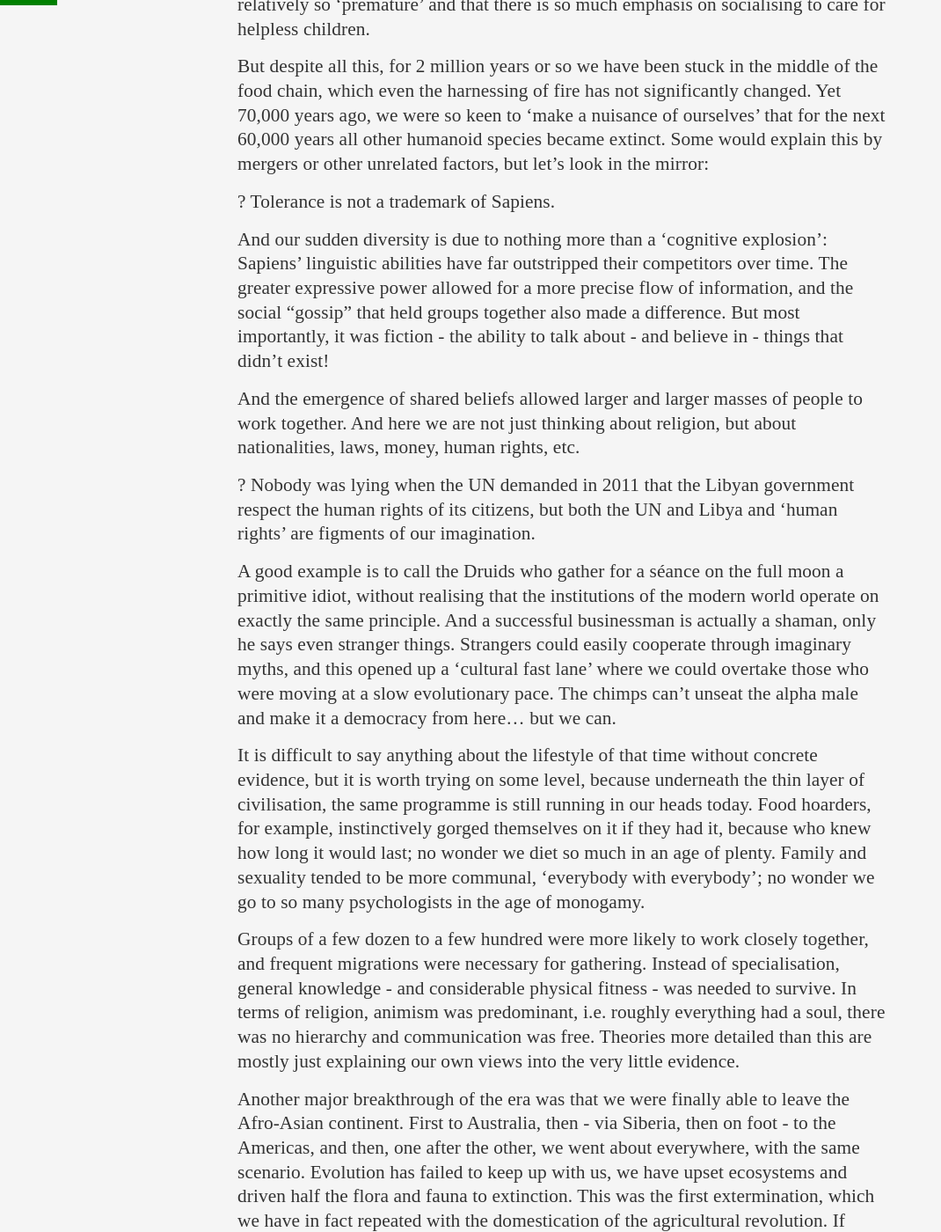
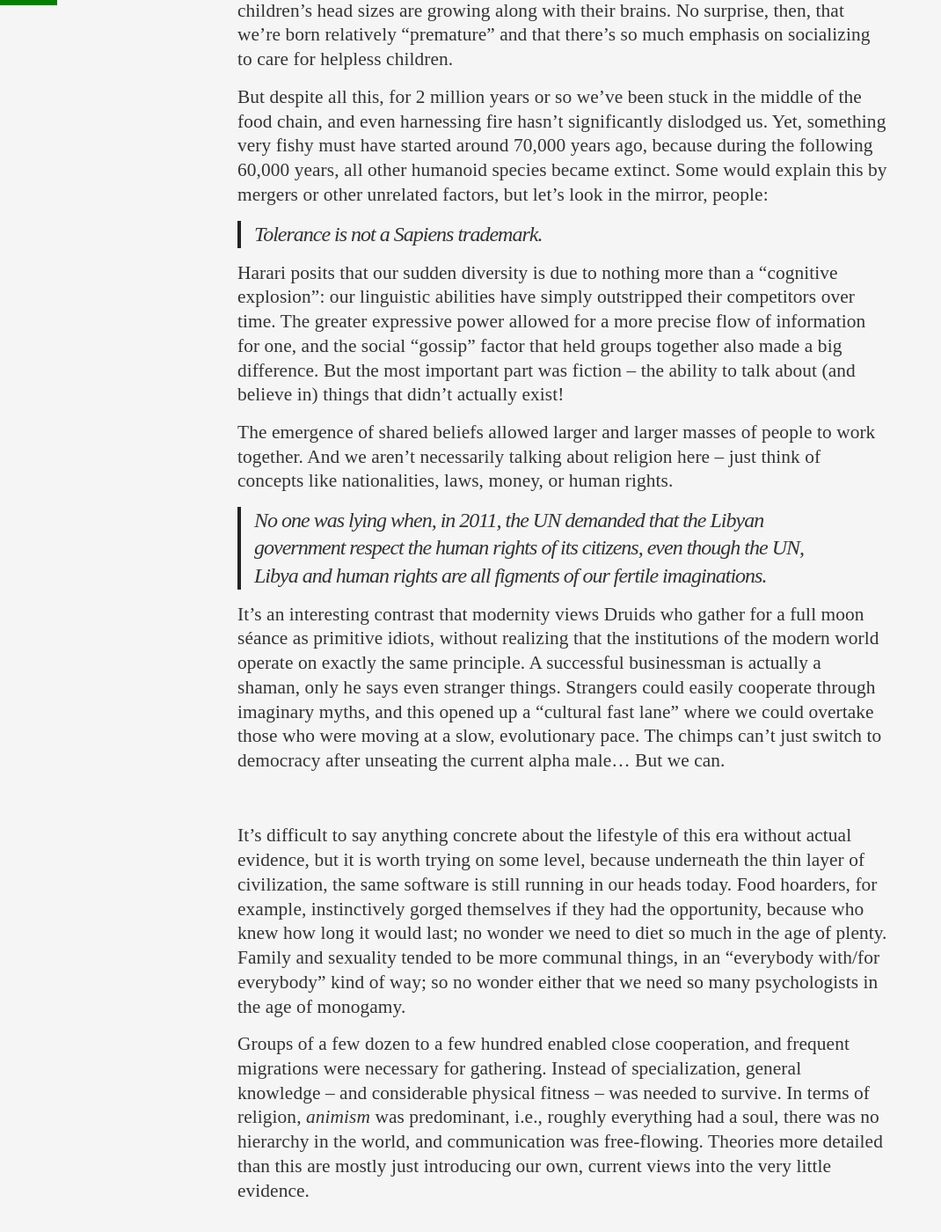
Before and after one commit to mrzealot/preprocessorblog, a Jekyll site: the page built from _posts/2022-11-09-yuval-noah-harari-sapiens.md, in a window 1280 px wide and 1400 px high, scrolled down 1557 px. Shown: the whole window at 88% size, without its empty margins (0-1070 px from the left). Built offline with Jekyll 4.4.1, drawn with Linux system fonts in a browser that asks for light colours; some of the changed text lies outside the part shown.

Commit message:
Sapiens progress

```diff
--- a/_posts/2022-11-09-yuval-noah-harari-sapiens.md
+++ b/_posts/2022-11-09-yuval-noah-harari-sapiens.md
@@ -42,38 +42,34 @@ All the while, we discover trends, get to know ourselves better and, hopefully,
 
 
 ## <a name="cognitive"></a>The cognitive revolution
-At its inception, Sapiens was not a big deal. Our brains were grossly large - triple the size of animals, which have since doubled - but that alone is not a guaranteed survival strategy.
 
-?
-A chimpanzee can't win a debate against a Sapiens, but it can still tear it apart...
+At the beginning, Homo Sapiens wasn't a particularly big deal. Our brains were grossly large -- triple the size of other animals already, which have since doubled -- but that alone is not a guaranteed survival strategy.
 
-The other speciality is walking on two legs, which is good for the development of our hands - and the resulting use of tools - but less so for our spines. And for women, it's especially wonderful that their pelvis is shrinking at the same time as their children's heads are growing in connection with the brain. No surprise, therefore, that we are relatively so 'premature' and that there is so much emphasis on socialising to care for helpless children.
+> A chimpanzee can't win an argument with a Homo sapiens, but the ape can rip the man apart like a rag doll.
 
-But despite all this, for 2 million years or so we have been stuck in the middle of the food chain, which even the harnessing of fire has not significantly changed. Yet 70,000 years ago, we were so keen to 'make a nuisance of ourselves' that for the next 60,000 years all other humanoid species became extinct. Some would explain this by mergers or other unrelated factors, but let's look in the mirror:
+Our other specialty is walking on two legs, which might be good for the development of our hands -- and the resulting use of tools -- but it's less fortunate for our spines. And for women, it's especially wonderful that their pelvis is shrinking just when their children's head sizes are growing along with their brains. No surprise, then, that we're born relatively "premature" and that there's so much emphasis on socializing to care for helpless children.
 
-?
-Tolerance is not a trademark of Sapiens.
+But despite all this, for 2 million years or so we've been stuck in the middle of the food chain, and even harnessing fire hasn't significantly dislodged us. Yet, something very fishy must have started around 70,000 years ago, because during the following 60,000 years, all other humanoid species became extinct. Some would explain this by mergers or other unrelated factors, but let's look in the mirror, people:
 
+> Tolerance is not a Sapiens trademark.
 
+Harari posits that our sudden diversity is due to nothing more than a "cognitive explosion": our linguistic abilities have simply outstripped their competitors over time. The greater expressive power allowed for a more precise flow of information for one, and the social "gossip" factor that held groups together also made a big difference. But the most important part was fiction -- the ability to talk about (and believe in) things that didn't actually exist!
 
-And our sudden diversity is due to nothing more than a 'cognitive explosion': Sapiens' linguistic abilities have far outstripped their competitors over time. The greater expressive power allowed for a more precise flow of information, and the social "gossip" that held groups together also made a difference. But most importantly, it was fiction - the ability to talk about - and believe in - things that didn't exist!
+The emergence of shared beliefs allowed larger and larger masses of people to work together. And we aren't necessarily talking about religion here -- just think of concepts like nationalities, laws, money, or human rights.
 
-And the emergence of shared beliefs allowed larger and larger masses of people to work together. And here we are not just thinking about religion, but about nationalities, laws, money, human rights, etc.
+> No one was lying when, in 2011, the UN demanded that the Libyan government respect the human rights of its citizens, even though the UN, Libya and human rights are all figments of our fertile imaginations.
 
-?
-Nobody was lying when the UN demanded in 2011 that the Libyan government respect the human rights of its citizens, but both the UN and Libya and 'human rights' are figments of our imagination.
+It's an interesting contrast that modernity views Druids who gather for a full moon séance as primitive idiots, without realizing that the institutions of the modern world operate on exactly the same principle. A successful businessman is actually a shaman, only he says even stranger things. Strangers could easily cooperate through imaginary myths, and this opened up a "cultural fast lane" where we could overtake those who were moving at a slow, evolutionary pace. The chimps can't just switch to democracy after unseating the current alpha male... But we can.
 
-A good example is to call the Druids who gather for a séance on the full moon a primitive idiot, without realising that the institutions of the modern world operate on exactly the same principle. And a successful businessman is actually a shaman, only he says even stranger things. Strangers could easily cooperate through imaginary myths, and this opened up a 'cultural fast lane' where we could overtake those who were moving at a slow evolutionary pace. The chimps can't unseat the alpha male and make it a democracy from here... but we can.
+<br>
 
+It's difficult to say anything concrete about the lifestyle of this era without actual evidence, but it is worth trying on some level, because underneath the thin layer of civilization, the same software is still running in our heads today. Food hoarders, for example, instinctively gorged themselves if they had the opportunity, because who knew how long it would last; no wonder we need to diet so much in the age of plenty. Family and sexuality tended to be more communal things, in an "everybody with/for everybody" kind of way; so no wonder either that we need so many psychologists in the age of monogamy.
 
+Groups of a few dozen to a few hundred enabled close cooperation, and frequent migrations were necessary for gathering. Instead of specialization, general knowledge -- and considerable physical fitness -- was needed to survive. In terms of religion, *animism* was predominant, i.e., roughly everything had a soul, there was no hierarchy in the world, and communication was free-flowing. Theories more detailed than this are mostly just introducing our own, current views into the very little evidence.
 
-It is difficult to say anything about the lifestyle of that time without concrete evidence, but it is worth trying on some level, because underneath the thin layer of civilisation, the same programme is still running in our heads today. Food hoarders, for example, instinctively gorged themselves on it if they had it, because who knew how long it would last; no wonder we diet so much in an age of plenty. Family and sexuality tended to be more communal, 'everybody with everybody'; no wonder we go to so many psychologists in the age of monogamy.
+<br>
 
-Groups of a few dozen to a few hundred were more likely to work closely together, and frequent migrations were necessary for gathering. Instead of specialisation, general knowledge - and considerable physical fitness - was needed to survive. In terms of religion, animism was predominant, i.e. roughly everything had a soul, there was no hierarchy and communication was free. Theories more detailed than this are mostly just explaining our own views into the very little evidence.
-
-
-
-Another major breakthrough of the era was that we were finally able to leave the Afro-Asian continent. First to Australia, then - via Siberia, then on foot - to the Americas, and then, one after the other, we went about everywhere, with the same scenario. Evolution has failed to keep up with us, we have upset ecosystems and driven half the flora and fauna to extinction. This was the first extermination, which we have in fact repeated with the domestication of the agricultural revolution. If more people had the sense to understand this, they might not shit so high on the third round that we are doing now.
+Another major breakthrough of the era was that we were finally able to leave the Afro-Asian continent. First we spread to Australia, then -- via Siberia, on foot -- to the Americas, and then, one after the other, we reached about every nook and cranny of the world, using the same playbook each time. Evolution failed to keep up with us, so we could upset the local ecosystems and drive half the flora and fauna to extinction. This was the first extermination, which we've already repeated since with the domestication of the agricultural revolution. If people more acutely aware of this, they might give more of a fuck about the third round, which we are performing right now.
 
 <br>
 
@@ -99,52 +95,58 @@ Another major breakthrough of the era was that we were finally able to leave the
 
 
 ## <a name="agricultural"></a>The agricultural revolution
-Hunting and gathering was 'in vogue' until about 10,000 years ago, when we started to do a lot of it with a few select plants and animals. We don't really understand the ecological context of the world today - let alone back then - but sure, let's dig in. What could go wrong?
 
-It's a common story that man, as he became more intelligent, finally conquered nature to make a better life for himself. Now, it's fair to say that, overall, there was more food available to mankind as a species. But at the same time, the average farmer worked harder and ate worse in return. So what then?!
+Hunting and gathering was 'in vogue' until about 10,000 years ago, which is when we started to focus a lot of our attention on just a few select plants and animals. We still don't really understand the ecological context of the world today -- let alone back then -- but sure, let's just mess with stuff. What could go wrong?
 
-?
-These plants domesticated the Sapiens, not the other way around.
+It's a common story that man, as he became more intelligent, finally conquered nature to make a better life for himself. To be fair, this change really did make more food available to mankind as a species. But at the same time, the average farmer worked harder and ate worse in return. Umm... What?!
 
-The negatives could go on and on: it needed a proper environment, weeding, nutrients, irrigation, and protection; it didn't make our diet better, it was bad for our physique to work with it, it didn't give us more security (in fact, it just made us more dependent on something), and it didn't give us more protection against aggression (in fact, private property just made it maybe worse). The positive was that more human specimens could exist at the same time. Period.
+> These plants domesticated Homo sapiens, rather than vice versa.
 
-Of course, individuals wouldn't have gone along with this just because it was "good" for the species. But, unfortunately for us, every step on the road to that point seemed like a good idea in itself at the time.
+The negatives could go on and on: these plants needed a proper environment, weeding, nutrients, irrigation, and protection; they didn't make our diet better in any sense; cultivating them was bad for our physique; they didn't give us more security (in fact, they just made us more dependent on something); and they didn't give us more protection against aggression either (in fact, private property just made it potentially worse). Yet the only positive we can list is that more human specimens could exist at the same time. Period.
 
-Wheat is part of the diet, so we bring it back to the camp to process ⇒ whoops, some falls off, and next year there's wheat on the trail.
-Well then why don't we just spread it where we want it? ⇒ there'll be more, but there's plenty more.
-So why don't we spend some time here every year harvesting? ⇒ there is more and more, and there is not enough time.
-So why don't we settle here permanently? ⇒ there will be more, but not much else.
-Well, why don't we save some of it, so that we can sow better ⇒ there will be more.
-Well then why don't we improve our techniques (deep sowing, weeding, tools, etc.) ⇒ there will be more.
-Well then why not have more children if there is enough food ⇒ we quickly used up the surplus and now we need more food!
-Well then let's work and build walls so that others don't take it ⇒ more work!
-By the time we realised it was a shit deal, it was:
+Of course, individuals wouldn't have gone along with this change just because it was "good" for the species. But, unfortunately for us, every step on the road to this point seemed like a good idea in itself at the time.
 
-we didn't even remember how it used to be, and
-there were too many of us to make the old way work, even if we remembered.
-Anyone who might be suspicious that we're doing the same thing now has gained a very shitty realisation: yes, we are doing the same thing now. For example, we've invented a lot of things to gain time, and then we have less time...
+- Wheat is part of our diet, so we bring it back to the camp to process &#8658; Whoops, some seeds falls off, and next year there's wheat on the trail.
 
-?
-One of the few basic rules of history is that luxury becomes necessity, which leads to new obligations.
+- Well then, why don't we just spread it where we want it? &#8658; Next year there's even more wheat, but there's still plenty of other stuff as well.
 
+- So why don't we spend some time here every year for harvesting? &#8658; There's more and more wheat, but now time becomes the bottleneck.
 
+- So why don't we settle here permanently? &#8658; There's even more wheat, but not much else now.
 
-It has also been accompanied by a psychological revolution, where 'our territory' has increasingly become 'my house' and the present has become a focus on the future. However, long-term planning did not work out well for the peasants, because there was always an elite class of people who skimmed off the surplus so that they could play politics, wage war, make art or philosophise. And for ever greater cooperation, shared myths became increasingly important. Of course, let's not forget that slavery was also included under the heading of "cooperation".
+- Well then, why don't we save some of it, so that we can sow better &#8658; There'll be more.
 
-As an example, we compare Hamurapi's column of laws with the American Declaration of Independence. Let's say that they have quite different approaches to human rights, but nevertheless both claim to contain universal, universal truths. Resolving the apparent contradiction is awkward, but simple: neither is a universal truth. Both are just stories we tell ourselves.
+- Well then, why don't we improve our techniques (deep sowing, weeding, tools, etc.) &#8658; There'll be more.
 
-But if we want people to believe in an imaginary system, let's not mention imaginary in the first place! But if we keep our mouths shut, society will help us to instil the system in newcomers. In principle, our desires and tastes are shaped by the dominant beliefs of the time (there is nothing natural about, for example, holidaying abroad). Such imaginary systems are inter-subjective, that is, they exist because many people believe in them. And the only way to overturn one is to put something else - something stronger - in its place.
+- Well then, why not have more children if there is enough food &#8658; we quickly use up the food surplus, and now we need even more food!
 
-?
-There is no way out of imaginary systems. When we break out of the walls of our prison and run towards freedom, we are really only running out into the courtyard of an even wider prison.
+- Well then, let's work and build walls so that others don't take our wheat from us &#8658; Even more work for even more of us!
 
+By the time we realized that this was a shitty deal, it was too late.
 
+For one, we didn't even remember how it used to be by this time.
+Also, there were already too many of us to make the old ways work, even if we remembered them.
+Anyone who might be starting to suspect that we're committing the exact same mistake today has gained a very depressing realization: yes, we are committing the exact same mistake today. We invent a lot of things to save time, and still end up with less time... Genius!
+
+> One of history's few iron laws is that luxuries tend to become necessities and to spawn new obligations.
+
+<br>
+
+This has been accompanied by a psychological revolution, where "our territory" has increasingly become "my house" and we've turned from the present more towards the future. However, long-term planning rarely worked out well for the peasants, as an "elite class" always coalesced who then skimmed off the surplus so that they can freely play at politics, wage wars, make art or philosophize. And for the ever greater cooperation, shared myths became increasingly more important. Of course, let's not forget that "cooperation" was also the end justifying slavery as a means.
+
+As an example, we compare Hammurabi's Code with the American Declaration of Independence. To say that they have quite a different approach to human rights is an understatement, but nevertheless, they both claim to contain general, universal truths. Resolving the apparent contradiction is awkward, but simple: neither of them contains universal truths. Both are just stories we tell ourselves.
+
+But if we want people to believe in an imaginary system, rule one is probably not mentioning that the system is imaginary in the first place! If we keep our mouths shut, however, then even society will help us instill the system in newcomers. In principle, our desires and tastes are shaped by the dominant beliefs of the time (there is nothing natural about, for example, holidaying abroad). Such imaginary systems are *inter-subjective*, that is, they exist solely because many people believe in them. And the only way to overturn one is to put something else -- something stronger -- in its place.
+
+> There is no way out of the imagined order. When we break down our prison walls and run towards freedom, we are in fact running into the more spacious exercise yard of a bigger prison.
+
+<br>
 
 Since almost everything we do is based on imaginary stories, it would do us no harm to remember them - which, after a while, cannot be scaled. The evolution of our brains has been about observing plants, animals, our environment and social relationships. Raw data storage, essential for serious cooperation, is not - which is why the larger systems have all collapsed. This was the case until 5,000 years ago, when the Sumerians discovered an extra-brain data storage system: writing.
 
 We had to modify our human 'holistic', free-association thinking to make it a bit more 'mechanical', but it was the way to record transactions, taxes and such. It also paved the way for Arabic numerals, which, together with a few operation signs, gave us a very expressive and logical language. Of these, only the 0 and the 1 matter most today, but they are more important than anything else.
 
-
+<br>
 
 Hierarchical constraints always appear in society, just always in a different way - which shows that there is nothing 'natural' about them, they were just invented. Maybe it's not fashionable today to restrict by race, "a black person can't live here"... But interestingly enough, we don't find it strange that there are neighbourhoods where "only rich people can live". Anyway, in big collaborations you need social cues, how to treat who, who is where in the hierarchy compared to the other, etc.
 
@@ -349,12 +351,15 @@ In fact, we should be "proud" because we are already practically gods. But let's
 
 ## Summary
 
-Isn't it fun to stroll through the history of the world in half an hour? Especially since it's (I think) more useful than 12 classes combined... But even for a blog post, it's still pretty damn long, so we'll just very briefly summarise the most important lessons:
+Isn't it fun to breeze through the entire history of the world in about half an hour? Especially since it's (in my opinion) more useful than 12 years' worth of school classes combined... But for a blog post, even this much is still pretty damn long, so let me just very briefly summarize the most important lesson from each section:
 
-The cognitive revolution has shown that it is our "imaginations" that really elevate us above animals ⇒ so if we want a better life, we should just tell ourselves "better stories";
-The agricultural revolution showed us that in the long run, "improvements" can be really shitty even if they seem like good ideas in the short run ⇒ so let's be very careful about how we measure the quality of our lives;
-The unification of mankind has shown us that despite our perceived differences, we are all alike ⇒ so perhaps it is worth looking at our similarities; and finally
-The scientific revolution has shown us that the fastest way to progress is to realise what you don't know ⇒ so... I don't know... read more!
+- The cognitive revolution has shown us that it's our "delusions" that really elevate us above the animals &#8658; so if we want a better life, we should just tell ourselves "better stories";
+
+- The agricultural revolution has shown us that in the long run, "improvements" can turn out really shitty, even if they seemed like good ideas at the time &#8658; so let's be very careful about how we measure the quality of our lives;
+
+- The unification of mankind has shown us that, despite our perceived differences, we are all still mostly alike &#8658; so perhaps it would be worth focusing on our similarities instead; and finally
+
+- The scientific revolution has shown us that the fastest way to progress is to realize what we *don't* know &#8658; so... I don't know... Maybe we should read more?
 
 
 
```
Also changed, not shown: other parts of _posts/2022-11-09-yuval-noah-harari-sapiens.md (+2 -2 lines).
